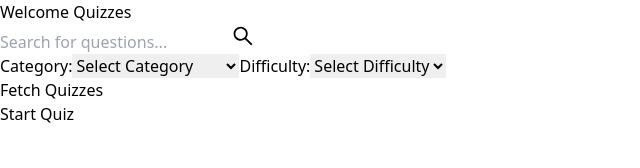
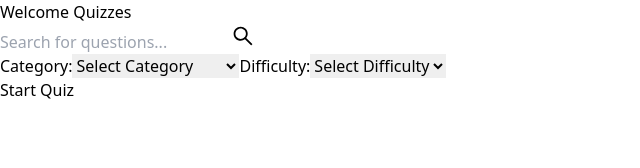
Before and after one commit to Sijenyi96/alx-capstone-project, a React (Vite) app in the folder quiz-app/: page /search-questions in a window 1280 px wide. Shown: the top 168 px of the page, without its empty margins (0-640 px from the left). Built offline with nearby package versions, Linux system fonts and the light colour scheme.

Commit message:
add changes

```diff
--- a/quiz-app/src/components/QuestionCard.jsx
+++ b/quiz-app/src/components/QuestionCard.jsx
@@ -73,13 +73,14 @@ const QuestionCard = () => {
     }
   };
 
-  const handleStartQuiz = () => {
+  const handleStartQuiz = async() => {
     setQuizStarted(true);
     setQuizEnded(false);
     setScore(0);
     setCurrentQuestionIndex(0);
     setSelectedAnswer('');
     setFilteredQuestions([]);
+   await fetchQuestions();
   };
 
   const getAnswers = (question) => {
@@ -129,11 +130,7 @@ const QuestionCard = () => {
             <option value="hard">Hard</option>
           </select>
         </div>
-        <button
-          onClick={handleSearchClick}
-          className="bg-blue-500 text-white py-2 rounded mb-4 w-full max-w-md">
-          Fetch Quizzes
-        </button>
+
         {loading && <div>Loading quizzes...</div>}
         {errorMessage && (
           <div className="mt-4 text-red-500 w-full max-w-md">{errorMessage}</div>
```
